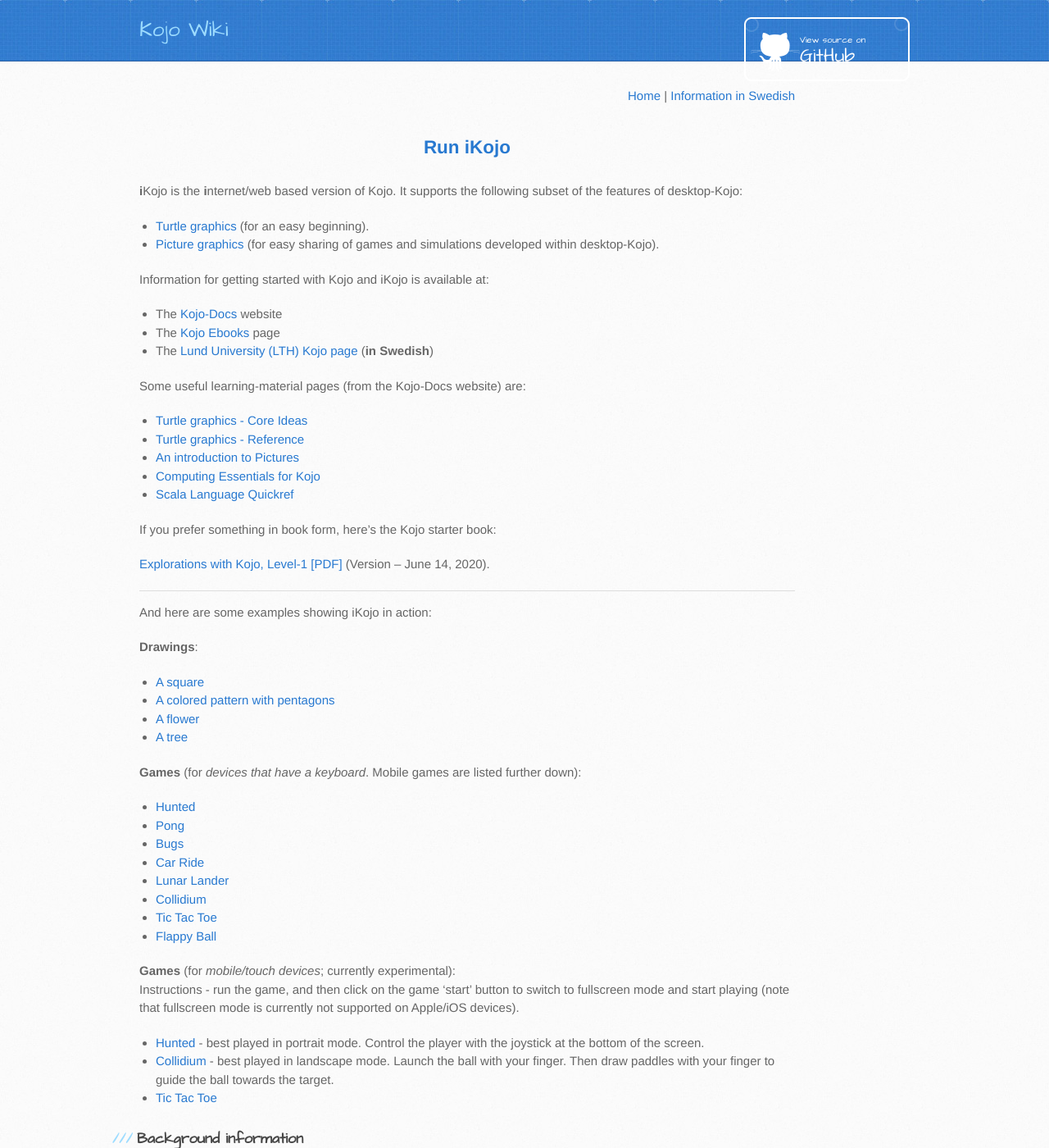
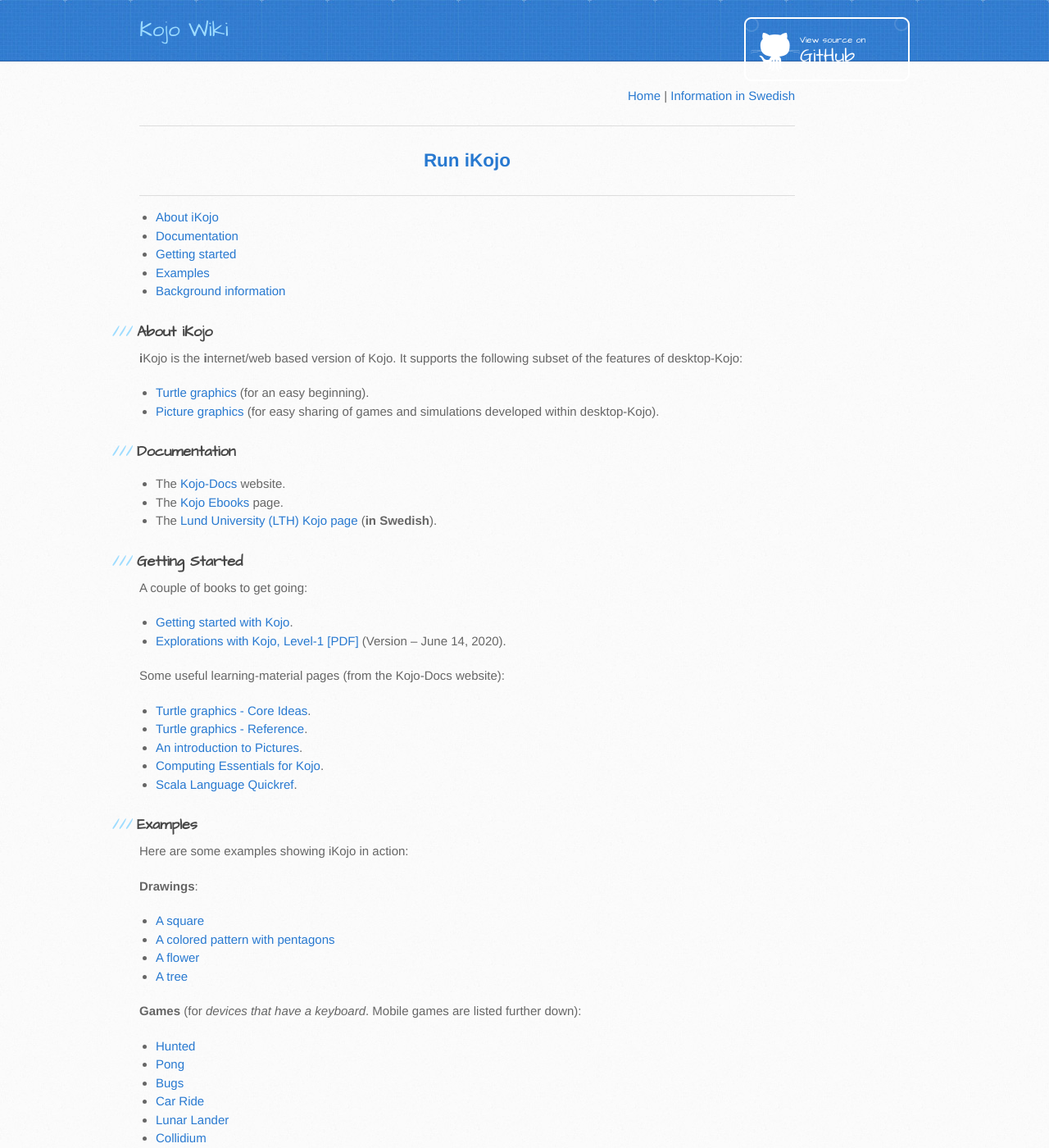
Before and after one commit to kojodoc/kojodoc.github.io, a Jekyll site: the page built from ikojo.md, in a window 1280 px wide and 1400 px high. Shown: the whole window at 82% size. Built offline with Jekyll 4.4.1, drawn with Linux system fonts in a browser that asks for light colours; our own code applies the rules of GitHub Pages for plain Markdown files; the repository's description, which GitHub fills in, is left out.

Commit message:
Tweak iKojo page.

```diff
--- a/ikojo.md
+++ b/ikojo.md
@@ -1,6 +1,8 @@
 <div class="nav">
   <a href="./index.html">Home</a> | <a href="http://www.lth.se/programmera/installera">Information in Swedish</a>
 </div>
+
+---
 
 <div style="text-align:center;margin:25px;">
   <span style="font-size:150%">
@@ -8,29 +10,38 @@
   </span>
 </div>
 
+---
+
+* [About iKojo](#about-ikojo)
+* [Documentation](#documentation)
+* [Getting started](#getting-started)
+* [Examples](#examples)
+* [Background information](#background-information)
+
+### About iKojo
 **i**Kojo is the **i**nternet/web based version of Kojo. It supports the following subset of the features of desktop-Kojo:
 * [Turtle graphics](reference/turtle.html) (for an easy beginning).
 * [Picture graphics](reference/gaming.html) (for easy sharing of games and simulations developed within desktop-Kojo).
 
-Information for getting started with Kojo and iKojo is available at:
-* The [Kojo-Docs](http://docs.kogics.net) website
-* The [Kojo Ebooks](https://www.kogics.net/kojo-ebooks) page
-* The [Lund University (LTH) Kojo page](http://www.lth.se/programmera/installera) (**in Swedish**)
+### Documentation
+* The [Kojo-Docs](http://docs.kogics.net) website.
+* The [Kojo Ebooks](https://www.kogics.net/kojo-ebooks) page.
+* The [Lund University (LTH) Kojo page](http://www.lth.se/programmera/installera) (**in Swedish**).
 
-Some useful learning-material pages (from the Kojo-Docs website) are:
-* [Turtle graphics - Core Ideas](https://docs.kogics.net/concepts/turtle-core-ideas.html)
-* [Turtle graphics - Reference](https://docs.kogics.net/reference/turtle.html)
-* [An introduction to Pictures](https://docs.kogics.net/tutorials/pictures-intro.html)
-* [Computing Essentials for Kojo](https://docs.kogics.net/concepts/computing-essentials.html)
-* [Scala Language Quickref](https://docs.kogics.net/reference/scala.html)
+### Getting Started
+A couple of books to get going:
+* [Getting started with Kojo](http://wiki.kogics.net/kojo-codeactive-books#getting-started).
+* [Explorations with Kojo, Level-1 [PDF]](https://bitbucket.org/lalit_pant/kojo/downloads/Kojo-Lessons-Level1-140620.pdf) (Version -- June 14, 2020).
 
-If you prefer something in book form, here's the Kojo starter book:
+Some useful learning-material pages (from the Kojo-Docs website):
+* [Turtle graphics - Core Ideas](https://docs.kogics.net/concepts/turtle-core-ideas.html).
+* [Turtle graphics - Reference](https://docs.kogics.net/reference/turtle.html).
+* [An introduction to Pictures](https://docs.kogics.net/tutorials/pictures-intro.html).
+* [Computing Essentials for Kojo](https://docs.kogics.net/concepts/computing-essentials.html).
+* [Scala Language Quickref](https://docs.kogics.net/reference/scala.html).
 
-[Explorations with Kojo, Level-1 [PDF]](https://bitbucket.org/lalit_pant/kojo/downloads/Kojo-Lessons-Level1-140620.pdf) (Version -- June 14, 2020).
-
----
-
-And here are some examples showing iKojo in action:
+### Examples
+Here are some examples showing iKojo in action:
 
 **Drawings**:
 * [A square](http://ikojo.in/sf/g1fJBcD/0)
```
